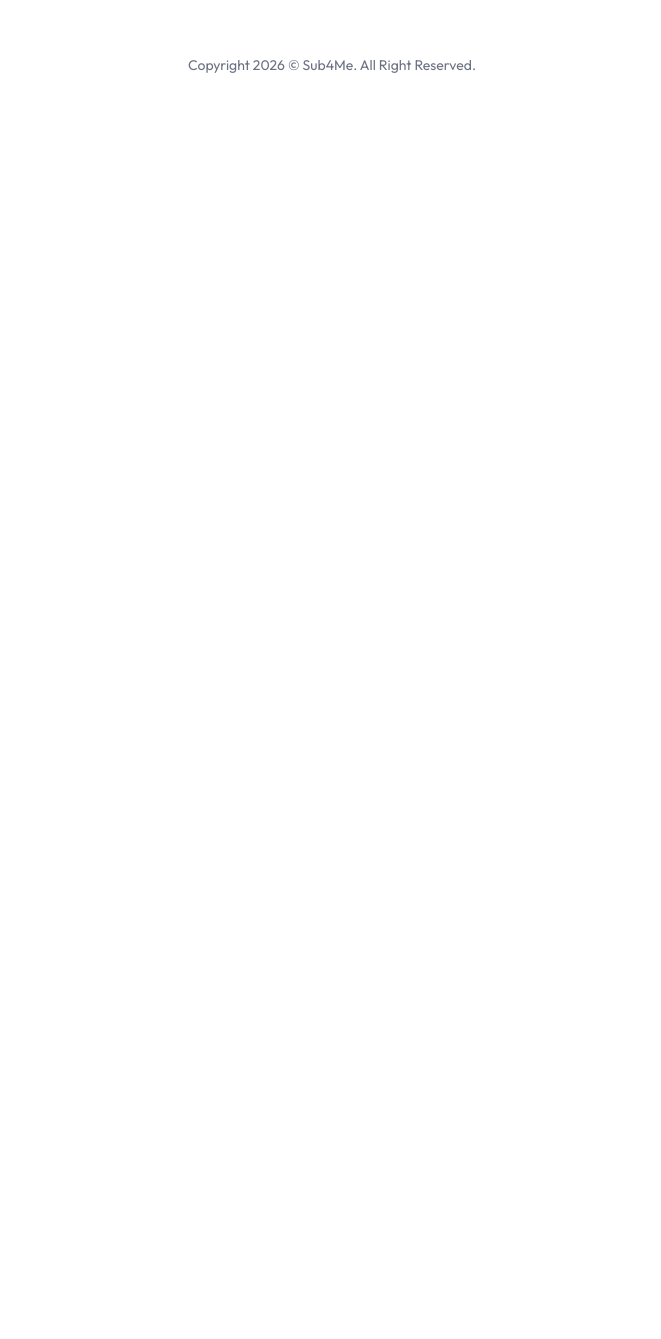
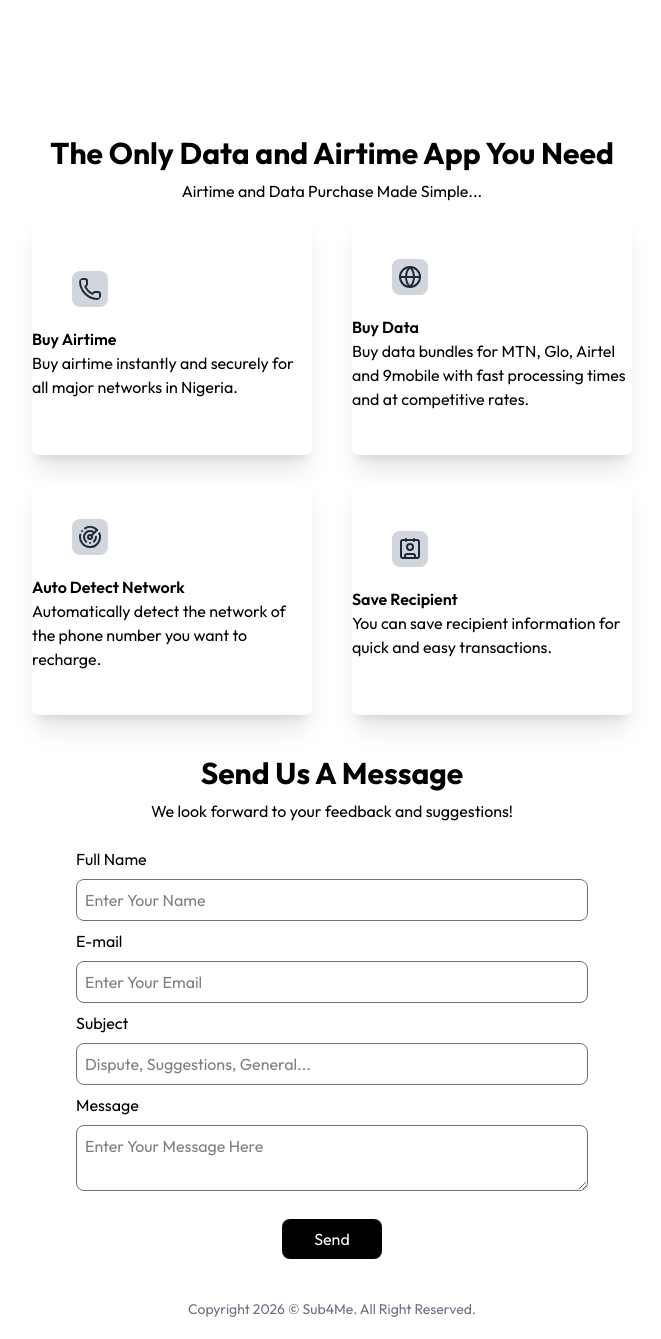
Before and after one commit to nehitaaikh23/sub4me, a React (Vite) app: page / in a window 1280 px wide. Shown: the part 705-2044 px from the top of the page, without its empty margins (308-969 px from the left). Before the commit the page ends 800 px from the top, so only its background shows below. Built offline with nearby package versions, Linux system fonts and the light colour scheme; no server answers.

Commit message:
fix frotend bugs

```diff
--- /dev/null
+++ b/src/components/AboutUs.jsx
@@ -0,0 +1,38 @@
+import { Contact, Globe, Phone, Radar } from 'lucide-react'
+import React from 'react'
+
+const features = [
+    {logo: <Phone className='text-gray-800 w-6 h-6 rounded-lg'/>, title: "Buy Airtime", description: "Buy airtime instantly and securely for all major networks in Nigeria."},
+    {logo: <Globe className='text-gray-800 w-6 h-6 rounded-lg'/>, title: "Buy Data", description: "Buy data bundles for MTN, Glo, Airtel and 9mobile with fast processing times and at competitive rates."},
+    {logo: <Radar className='text-gray-800 w-6 h-6 rounded-lg'/>, title: "Auto Detect Network", description: "Automatically detect the network of the phone number you want to recharge."},
+    {logo: <Contact className='text-gray-800 w-6 h-6 rounded-lg'/>, title: "Save Recipient", description: "You can save recipient information for quick and easy transactions."}
+]
+
+const AboutUs = () => {
+  return (
+    <div className="flex flex-col items-center px-8 lg:px-24 my-10 w-full">
+        <div className='w-full flex flex-col gap-2 justify-center items-center text-center'>
+            <h1 className='text-2xl lg:text-3xl font-bold'>The Only Data and Airtime App You Need</h1>
+            <p>Airtime and Data Purchase Made Simple...</p>
+        </div>
+        <div className="mt-3 flex flex-col items-center gap-5 max-w-full md:grid md:grid-cols-2 md:gap-x-10">
+            {features.map((feature, i) => {
+                return <div className='flex cursor-pointer hover:-translate-y-2 transition flex-col justify-center items-center rounded-lg shadow-xl h-60 w-[280px]'>
+                    <div className='bg-gray-300 w-9 h-9 rounded-lg flex items-center justify-center self-start ml-10 mb-5'>
+                        {feature.logo}
+                    </div>
+
+                    <div className='max-w-2xs'>
+                        <h1 className='font-semibold'>{feature.title}</h1>
+                        <p>{feature.description}</p>
+                    </div>
+                </div>
+            })
+                }
+        </div>
+
+    </div>
+  )
+}
+
+export default AboutUs
--- /dev/null
+++ b/src/components/ContactUs.jsx
@@ -0,0 +1,34 @@
+import React from 'react'
+
+const ContactUs = () => {
+
+    const submitHandler = (e) => {
+        e.preventDefault();
+    }
+  return (
+    <div className='my-10 px-8 lg:px-24 w-full'>
+        <h1 className='w-full text-center mb-2 lg:mb-2 text-2xl lg:text-3xl font-bold'>Send Us A Message</h1>
+        <p className='text-center mb-6'>We look forward to your feedback and suggestions!</p>
+
+            <div className='flex w-full justify-center'>
+                <form onSubmit={submitHandler} action="" className='flex flex-col gap-2 max-w-2xl items-center'>
+                    <label className='self-start' htmlFor="name">Full Name</label>
+                    <input className='border border-gray-500 lg:w-lg py-2 px-2 w-72 rounded-lg outline-0' type="text" name="name" placeholder='Enter Your Name' />
+                    <label className='self-start' htmlFor="email">E-mail</label>
+                    <input className='border border-gray-500 lg:w-lg py-2 px-2 w-72 rounded-lg outline-0' type="email" name="email" placeholder='Enter Your Email' />
+                    <label className='self-start' htmlFor="subject">Subject</label>
+                    <input className='border border-gray-500 lg:w-lg py-2 px-2 w-72 rounded-lg outline-0' type="text" name='subject' placeholder='Dispute, Suggestions, General...'/>
+                    <label className='self-start' htmlFor="message">Message</label>
+                    <textarea className='border border-gray-500 lg:w-lg py-2 px-2 w-72 rounded-lg outline-0' name="message" id="" placeholder='Enter Your Message Here'></textarea>
+                    <button className='w-25 h-10 rounded-lg bg-black text-white mt-5' type='submit'>Send</button>
+                </form>
+            </div>
+
+
+
+    </div>
+
+  )
+}
+
+export default ContactUs
--- a/src/components/Footer.jsx
+++ b/src/components/Footer.jsx
@@ -2,7 +2,7 @@ import React from 'react'
 
 const Footer = () => {
   return (
-    <footer className='fixed bottom-0 flex justify-center w-full pb-5 text-sm backdrop-blur-sm text-gray-500'>
+    <footer className='relatve bottom-0 flex justify-center w-full mt-7 pb-5 text-sm backdrop-blur-sm text-gray-500'>
         <p>Copyright {new Date().getFullYear()} © Sub4Me. All Right Reserved.</p>
     </footer>
   )
--- a/src/components/Hero.jsx
+++ b/src/components/Hero.jsx
@@ -14,8 +14,8 @@ const Hero = () => {
     const { openSignIn } = useClerk();
 
   return (
-    <div className='bg-white bg-cover bg-center h-screen'>
-        <div className='flex items-center justify-center h-screen'>
+    <div className='bg-white bg-cover bg-center min-h-screen'>
+        <div className='flex items-center justify-center min-h-screen'>
         <div className='flex flex-col items-center gap-2'>
             <h1 className='text-4xl lg:text-6xl font-bold'>Sub4Me</h1>
             <p className='text-lg lg:text-xl text-gray-700'>Buy data & airtime in seconds...</p>
@@ -26,21 +26,21 @@ const Hero = () => {
                     ?(
                         <div className='flex gap-5 lg:gap-9 flex-wrap justify-center max-w-2xl px-5'>
                             <button onClick={() => {navigate('/buy-airtime')}} className='bg-black flex gap-3 items-center justify-center text-white
-                transition text-lg px-6 py-3 w-[180px]
+                transition text-lg py-3 w-[180px]
                 rounded-lg cursor-pointer border border-white hover:scale-102 active:scale-95'><Phone className='w-5' />Buy Airtime</button>
 
                 <button onClick={() => {navigate('/buy-data')}} className='bg-white flex gap-3 items-center justify-center text-black
-                transition text-lg px-6 py-3 w-[180px]
+                transition text-lg py-3 w-[180px]
                 rounded-lg cursor-pointer border border-black hover:scale-102 active:scale-95'><Globe className='w-5' />Buy Data</button>
 
                 <button onClick={() => {navigate('/my-contacts')}} className='bg-black flex gap-3 items-center justify-center text-white
-                transition text-lg px-6 py-3 w-[180px]
+                transition text-lg py-3 w-[180px]
                 rounded-lg cursor-pointer border border-white hover:scale-102 active:scale-95'><Contact className='w-5' />My Contacts</button>
                         </div>
                     )
                     : (
                         <button onClick={() => {openSignIn()}} className='bg-black flex gap-3 items-center justify-center text-white
-                transition text-lg px-6 py-3 w-[180px]
+                transition text-lg py-3 w-[180px]
                 rounded-lg cursor-pointer border border-white hover:scale-102 active:scale-95'>Get Started<ArrowBigRight className='w-5' /></button>
                     )
                 }
--- a/src/components/MiniContact.jsx
+++ b/src/components/MiniContact.jsx
@@ -7,7 +7,7 @@ const MiniContact = ({selectFromContacts, setSelectFromContacts, selectedContact
 
 
   return (
-    <div className='flex w-sm fixed ml-[-80px] lg:ml-0 flex-col bg-white text-black rounded-lg shadow-lg py-2 min-h-25'>
+    <div className='flex w-3xs sticky right-7 flex-col bg-white text-black rounded-lg shadow-lg py-2 min-h-25'>
         <h1 className='text-gray-500 mb-2 ml-2'>CONTACTS</h1>
         <hr className='w-full text-gray-300'/>
         {myDummyContacts.map((contact, i) =>
--- a/src/components/SelectRecipient.jsx
+++ b/src/components/SelectRecipient.jsx
@@ -70,7 +70,7 @@ const SelectRecipient = ({ setRecipient, recipient, number, setNumber, network,
                             <input onChange={(e) => {handleNumberChange(e)}} placeholder='08012345678' type="tel" className=' transition flex h-15 outline-0 text-lg lg:text-xl justify-center items-center w-full px-5' value={number}/>
                     </div>)}
                     <div className='flex w-full items-center justify-center pr-4'>
-                            {network && (
+                            {network && !selectNetworkManually && (
                                  <div className="flex items-center">
                                     <img src={networkLogos.find((logo) => logo.name === network)?.logo || ''} alt={network} className="w-6 mr-2" />
                                     <p>{network} detected <span onClick={() => setSelectNetworkManually(true)} className='text-blue-900 cursor-pointer ml-3'>Select Manually</span></p>
@@ -79,8 +79,8 @@ const SelectRecipient = ({ setRecipient, recipient, number, setNumber, network,
                                 </div>
                     )}
                     {selectNetworkManually && (
-                        <div className='flex w-sm fixed ml-[-80px] lg:ml-0 flex-col bg-white text-black rounded-lg shadow-lg py-2 min-h-25'>
-                                <h1 className='text-gray-500 mb-2 ml-2'>CONTACTS</h1>
+                        <div className='flex w-3xs sticky flex-col bg-white text-black rounded-lg shadow-lg py-2 min-h-25'>
+                                <h1 className='text-gray-500 mb-2 ml-2'>NETWORKS</h1>
                                 <hr className='w-full text-gray-300'/>
                                 {networkProviders.map((netw, i) =>
                                         (
--- a/src/pages/Home.jsx
+++ b/src/pages/Home.jsx
@@ -2,12 +2,16 @@ import React from 'react'
 import Navbar from '../components/Navbar'
 import Hero from '../components/Hero'
 import Footer from '../components/Footer'
+import AboutUs from '../components/AboutUs'
+import ContactUs from '../components/ContactUs'
 
 const Home = () => {
   return (
     <div>
       <Navbar />
       <Hero />
+      <AboutUs />
+      <ContactUs />
       <Footer />
     </div>
   )
```
